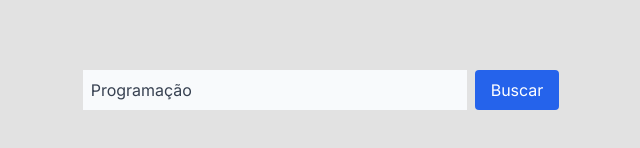
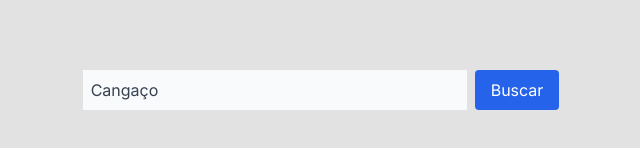
Before and after one commit to edsoncarlosdvp/app-poc-nextjs-2024, a Next.js app: page / in a window 1280 px wide. Shown: the part 278-426 px from the top of the page, without its empty margins (319-959 px from the left). Built offline with nearby package versions, Linux system fonts and the light colour scheme.

Commit message:
refeact: Exemplo de componentização e correção quando não há imagem

```diff
--- a/app/components/BookList.tsx
+++ b/app/components/BookList.tsx
@@ -18,7 +18,11 @@ export const BookList = ({ books }: IBookList): JSX.Element => {
           <Image
             className='mx-auto mt-4 mb-4'
             unoptimized
-              src={book.volumeInfo.imageLinks.smallThumbnail && book.volumeInfo.imageLinks.smallThumbnail}
+            src={
+              !book.volumeInfo.imageLinks?.smallThumbnail
+                ? 'unavailable.png'
+                : book.volumeInfo.imageLinks?.smallThumbnail
+            }
             width={100}
             height={150}
             alt={`Imagem do livro ${book.volumeInfo.title}`}
@@ -29,8 +33,8 @@ export const BookList = ({ books }: IBookList): JSX.Element => {
           <p className={style.truncatewrap}>
             Descrição: {book.volumeInfo.description}
           </p>
-        </li>)
-      )}
+        </li>
+      ))}
     </ul>
   );
 };
--- a/app/components/BookSearch.tsx
+++ b/app/components/BookSearch.tsx
@@ -1,11 +1,13 @@
 import { useState } from 'react';
+import { Button } from '../shared/components/Button/Button';
+import Input from '../shared/components/Input/Input';
 
 interface IBookSearch {
   onSearch: (query: string) => void;
 }
 
 export default function BookSearch({ onSearch }: IBookSearch) {
-  const [query, setQuery] = useState('Programação');
+  const [query, setQuery] = useState('Cangaço');
 
   const handleChange = async (event: React.ChangeEvent<HTMLInputElement>) => {
     setQuery(event.target.value);
@@ -19,20 +21,19 @@ export default function BookSearch({ onSearch }: IBookSearch) {
   return (
     <div className='flex flex-nowrap justify-center w-full h-auto mx-auto'>
       <form onSubmit={handleSubmit}>
-        <input
+        <Input
           className='w-96 border-none bg-slate-50 px-2 py-2 text-gray-700 outline-none focus:outline-none'
           type='search'
-          name='search'
-          placeholder='Busca'
+          label='Qual o livro que deseja buscar?'
           value={query}
           onChange={handleChange}
         />
-        <button
-          type='submit'
+        <Button
           className='ml-2 rounded bg-blue-600 px-4 py-2 text-white'
+          onClick={() => onSearch(query)}
         >
           Buscar
-        </button>
+        </Button>
       </form>{' '}
     </div>
   );
--- /dev/null
+++ b/app/shared/components/Button/Button.tsx
@@ -0,0 +1,23 @@
+import { useFormStatus } from 'react-dom';
+
+interface IButton {
+  className?: string;
+  onClick?: () => void;
+  children: React.ReactNode;
+}
+
+export function Button({ onClick, className, children }: IButton) {
+  const { pending } = useFormStatus();
+
+  return (
+    <button
+      type='submit'
+      className={className}
+      disabled={pending}
+      onClick={onClick}
+    >
+      {pending ? 'Buscando...' : children}
+      {/* <i className='fas fa-heart text-lg leading-none' aria-hidden='true'></i> */}
+    </button>
+  );
+}
--- a/app/shared/components/ButtonSubmit/ButtonSubmit.tsx
+++ /dev/null
@@ -1,20 +0,0 @@
-import { MouseEventHandler } from 'react';
-import { useFormStatus } from 'react-dom';
-
-interface IButtonSubmit {
-  handleSearch: () => void;
-}
-
-export function ButtonSubmit({ handleSearch }: IButtonSubmit) {
-  const { pending } = useFormStatus();
-
-  <button
-    type='submit'
-    className='m-2 rounded bg-blue-600 px-4 py-2 text-white'
-    disabled={pending}
-    onClick={handleSearch}
-  >
-    {pending ? 'Buscando...' : 'Buscar'}
-    {/* <i className='fas fa-heart text-lg leading-none' aria-hidden='true'></i> */}
-  </button>;
-}
--- /dev/null
+++ b/app/shared/components/Input/Input.tsx
@@ -0,0 +1,28 @@
+interface IInput {
+  className: string;
+  type: string;
+  name?: string;
+  label?: string;
+  value: string;
+  onChange: (event: React.ChangeEvent<HTMLInputElement>) => Promise<void>;
+}
+
+export default function Input({
+  className,
+  type,
+  name,
+  label,
+  value,
+  onChange,
+}: IInput) {
+  return (
+    <input
+      className={className}
+      type={type}
+      name={name}
+      placeholder={label}
+      value={value}
+      onChange={onChange}
+    />
+  );
+}
```
Also changed, not shown: public/unavailable.png (added). Lines whose indentation alone changed are shown as unchanged.
